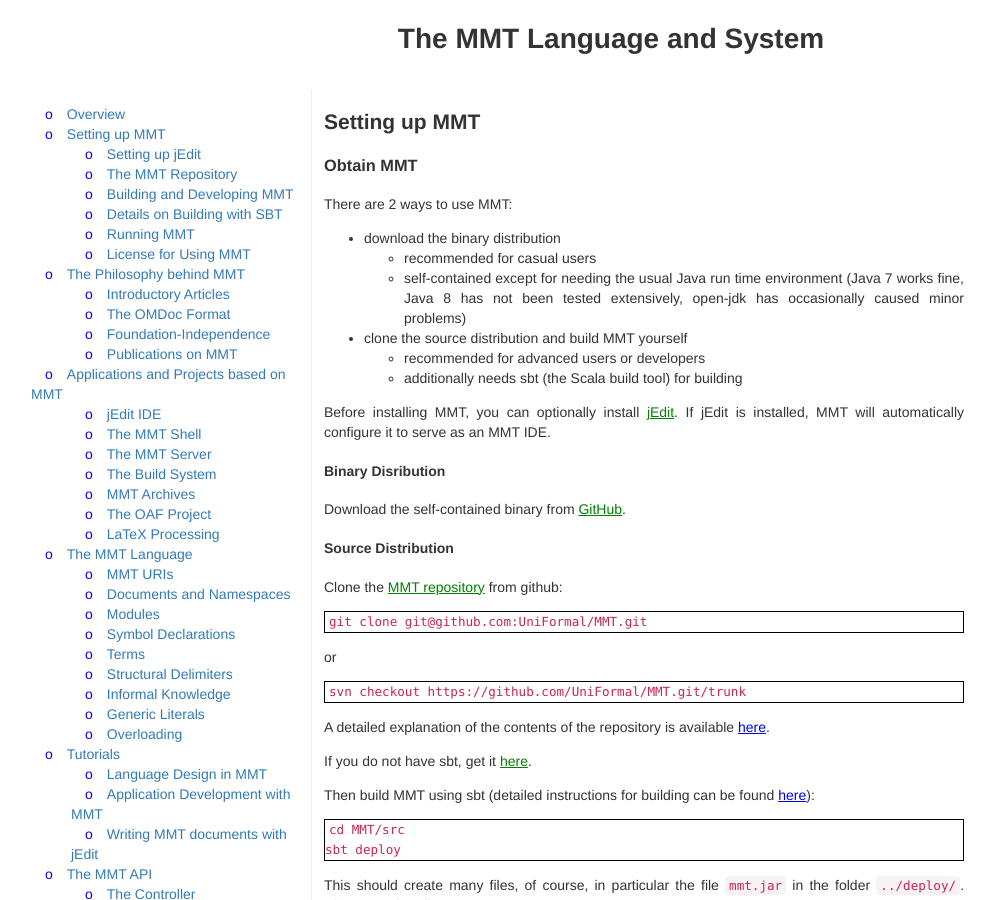
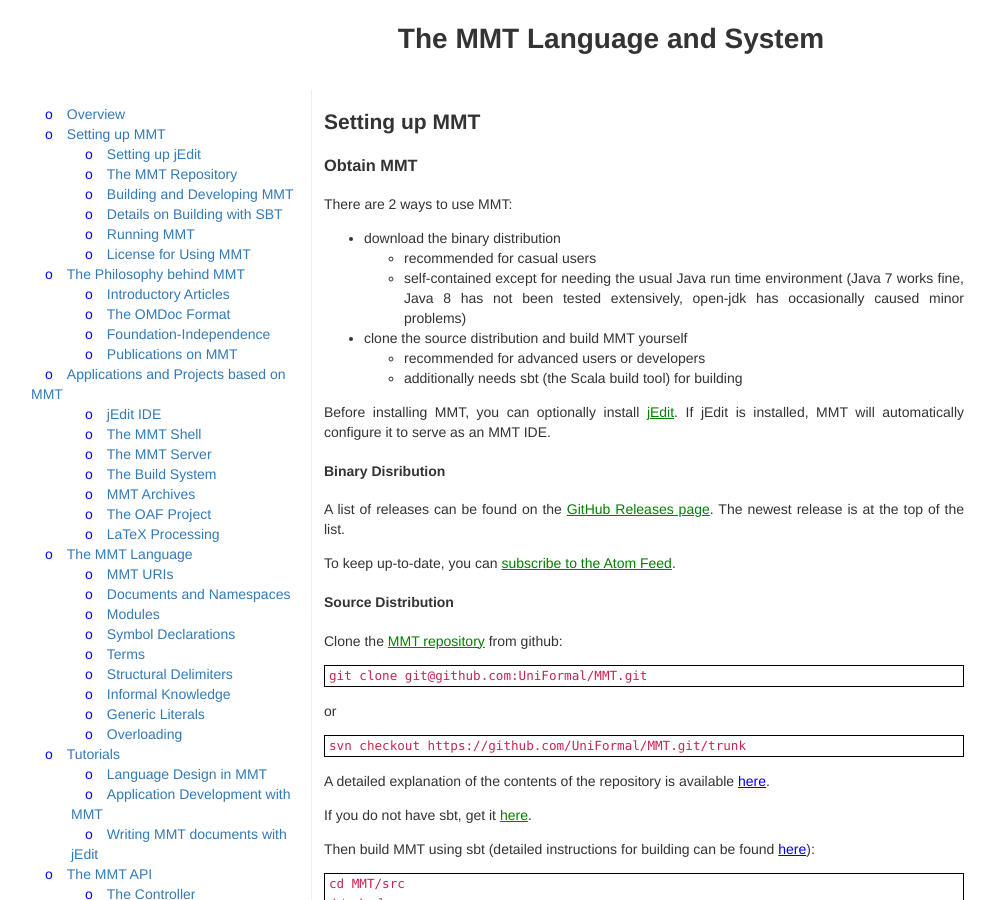
Before and after one commit to UniFormal/uniformal.github.io, a Jekyll site: the page built from doc/setup/index.md, in a window 1280 px wide and 900 px high. Shown: the whole window, without its empty margins (29-1024 px from the left). Built offline with Jekyll 4.4.1, drawn with Linux system fonts in a browser that asks for light colours.

Commit message:
Mention releases page and atom feed

```diff
--- a/doc/setup/index.md
+++ b/doc/setup/index.md
@@ -19,8 +19,10 @@
 
 #### Binary Disribution
 
-Download the self-contained binary from [GitHub](https://github.com/UniFormal/MMT/releases/latest).
+A list of releases can be found on the [GitHub Releases page](https://github.com/UniFormal/MMT/releases/).
+The newest release is at the top of the list.
 
+To keep up-to-date, you can [subscribe to the Atom Feed](https://github.com/Uniformal/MMT/releases.atom).
 
 #### Source Distribution
 
```
